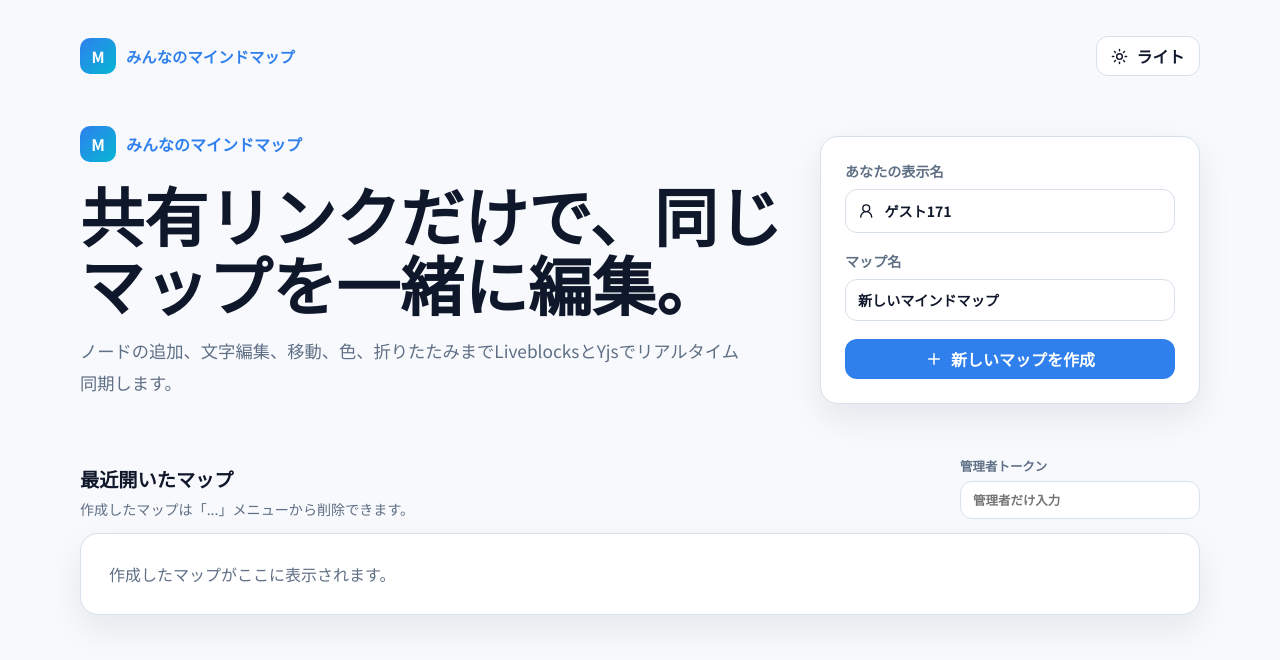
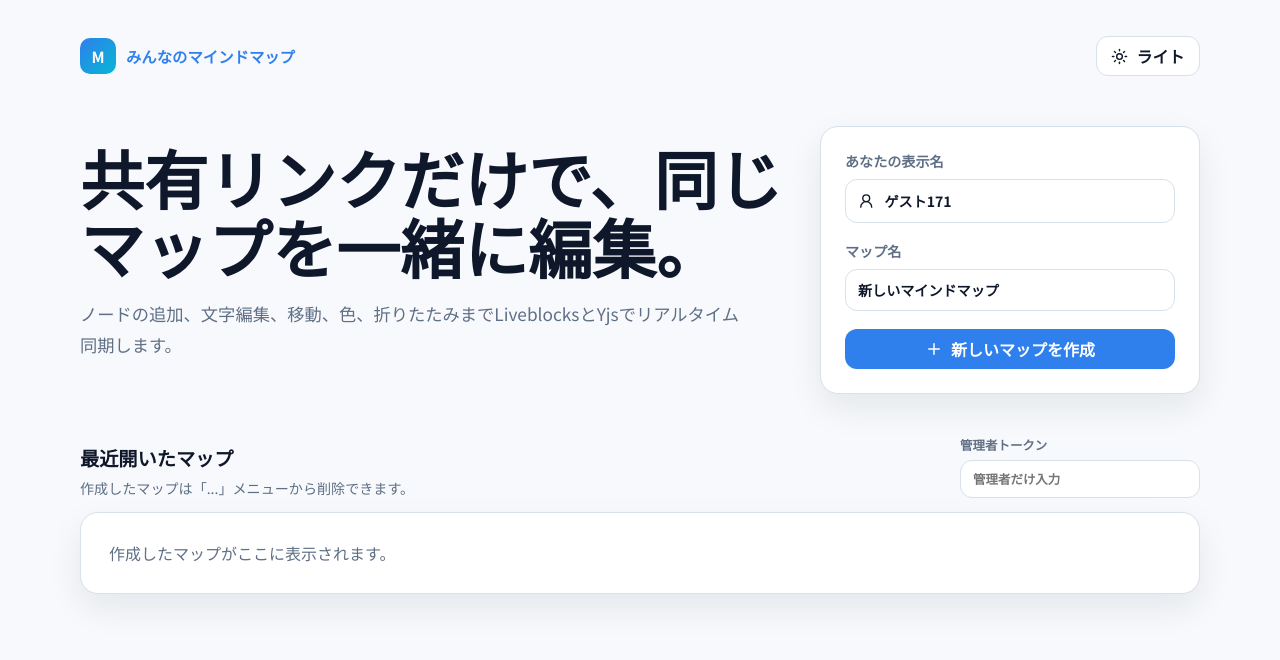
Before and after one commit to npj-2026/mindmap-app1, a Next.js app: page / in a window 1280 px wide. Shown: the top 660 px of the page. Built offline with nearby package versions, Linux system fonts and the light colour scheme.

Commit message:
Remove duplicate brand title on homepage

```diff
--- a/app/globals.css
+++ b/app/globals.css
@@ -108,7 +108,7 @@ a {
 }
 
 .home-copy h1 {
-  margin: 18px 0 16px;
+  margin: 0 0 16px;
   max-width: 720px;
   font-size: clamp(2.1rem, 5vw, 4.5rem);
   line-height: 1.08;
--- a/components/HomePage.tsx
+++ b/components/HomePage.tsx
@@ -202,10 +202,6 @@ export function HomePage() {
       </header>
       <section className="home-hero">
         <div className="home-copy">
-          <div className="brand-row">
-            <div className="brand-icon">M</div>
-            <span>みんなのマインドマップ</span>
-          </div>
           <h1>共有リンクだけで、同じマップを一緒に編集。</h1>
           <p>
             ノードの追加、文字編集、移動、色、折りたたみまでLiveblocksとYjsでリアルタイム同期します。
```
